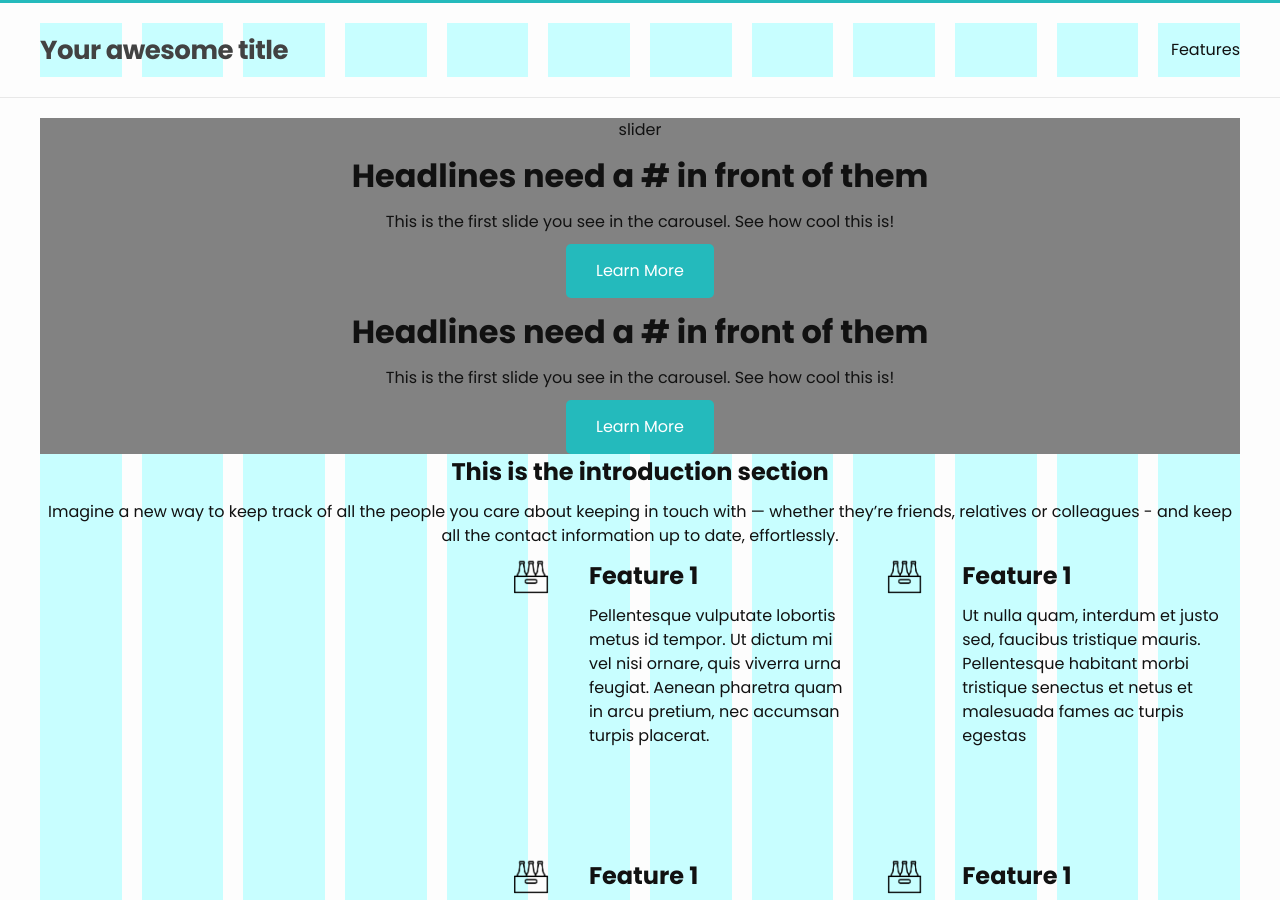
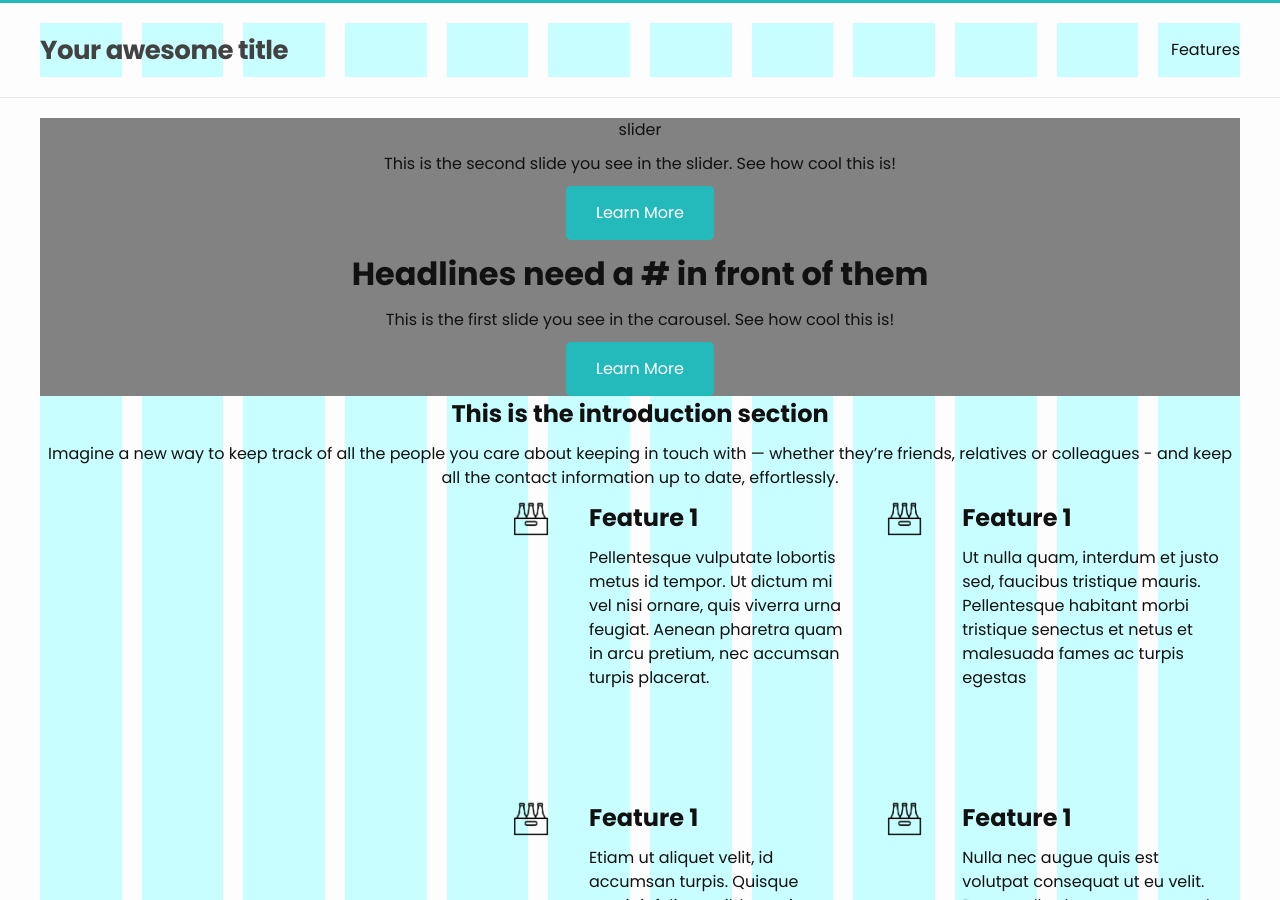
Before and after one commit to beccaeley/experiment-lab, a Jekyll site: the page built from index.md, in a window 1280 px wide and 900 px high. Built offline with Jekyll 4.4.1, drawn with Linux system fonts in a browser that asks for light colours.

Commit message:
Updated Lorem Ipsum

```diff
--- a/_header-slide/lorem-ipsum.markdown
+++ b/_header-slide/lorem-ipsum.markdown
@@ -5,5 +5,4 @@ CTA: Learn More
 Image: "/uploads/WizardofOzTesting-Death_to_stock_kinckerbocker_photography_7.jpg"
 ---
 
-# Headlines need a # in front of them
-This is the first slide you see in the carousel. See how cool this is!
+This is the second slide you see in the slider. See how cool this is!
```
